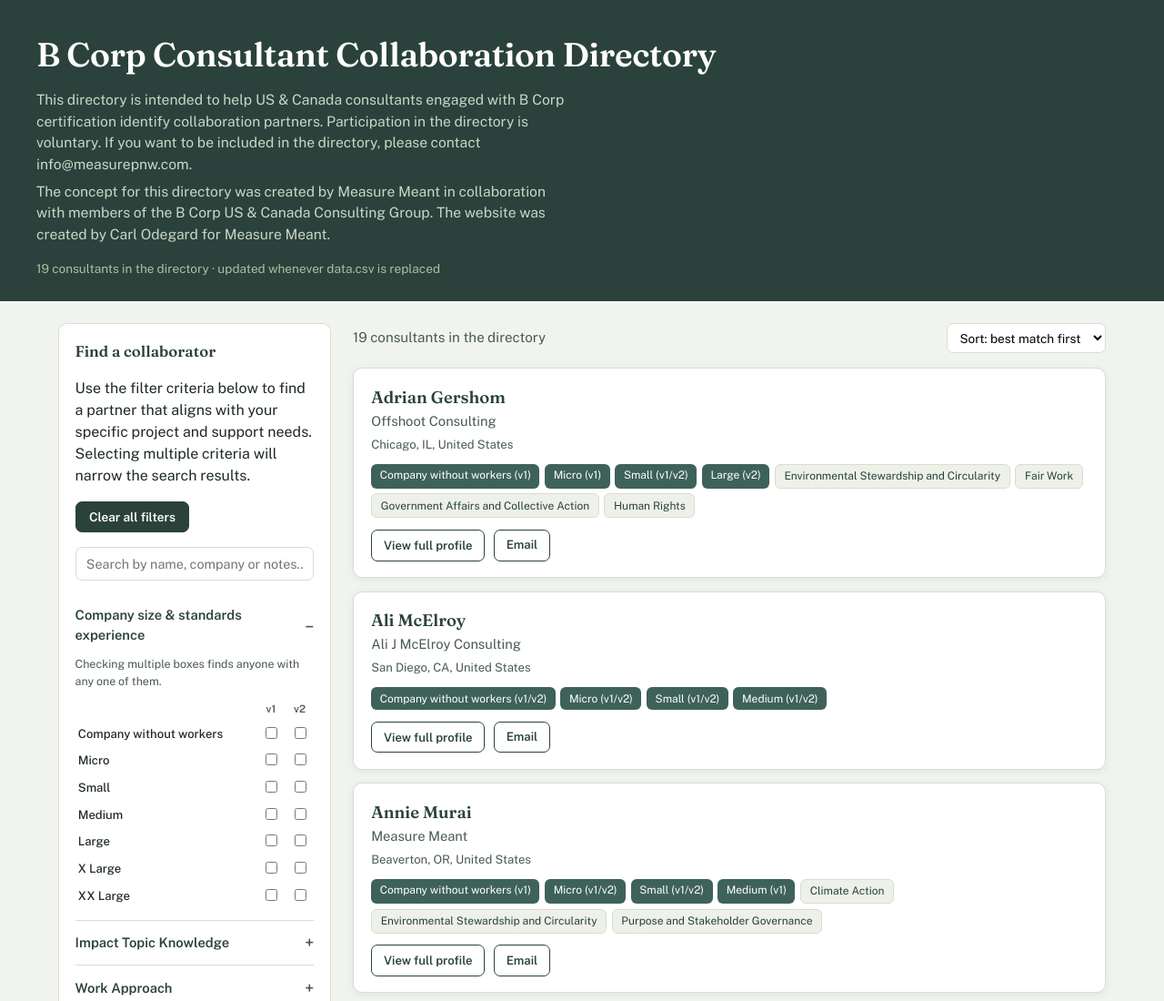
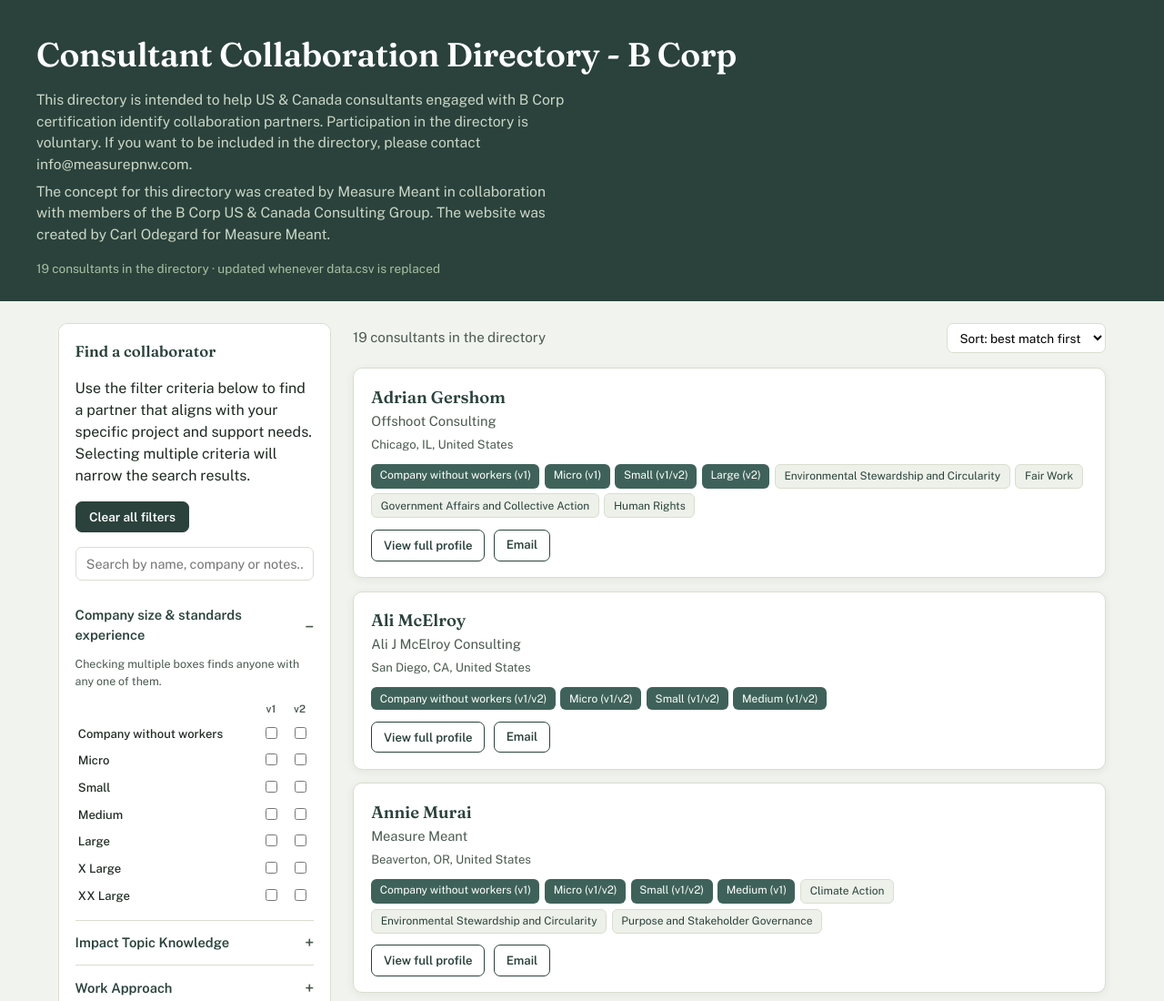
Before and after one commit to marodepnw/marodepnw.github.io, a plain HTML site: page index.html in a window 1280 px wide. Shown: the top 1100 px of the page at 91% size. Drawn offline with nearby package versions, Linux system fonts and the light colour scheme.

Commit message:
Update index.html

```diff
--- a/index.html
+++ b/index.html
@@ -285,7 +285,7 @@
 
 <header class="site">
   <div class="wrap">
-    <h1>B Corp Consultant Collaboration Directory</h1>
+    <h1>Consultant Collaboration Directory - B Corp</h1>
     <p>This directory is intended to help US & Canada consultants engaged with B Corp certification identify collaboration partners. Participation in the directory is voluntary. If you want to be included in the directory, please contact info@measurepnw.com.<p>
     <p></p>
     <p>The concept for this directory was created by Measure Meant in collaboration with members of the B Corp US & Canada Consulting Group. The website was created by Carl Odegard for Measure Meant.<p>
```
